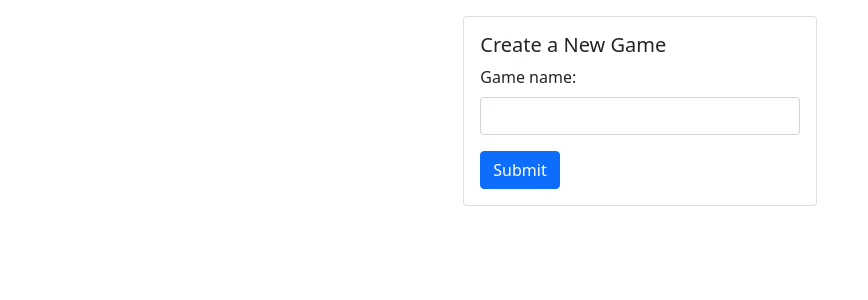
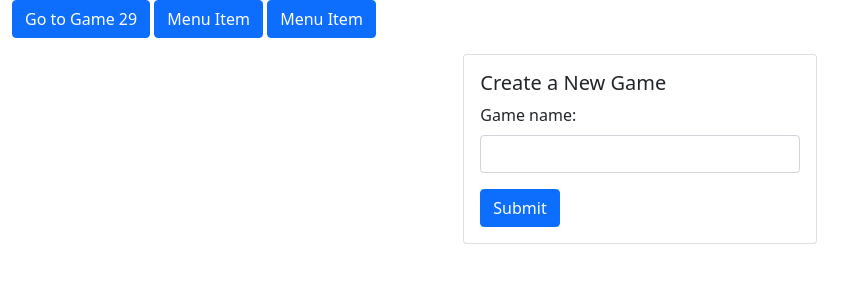
Before and after one commit to briankinney/favors-game, a Flask app: page /game/create in a window 1280 px wide. Shown: the top 300 px of the page, without its empty margins (0-868 px from the left). Run offline with Flask 2, Linux system fonts and the light colour scheme.

Commit message:
save a master template with a menu

```diff
--- a/application.py
+++ b/application.py
@@ -141,4 +141,4 @@ def render_edit_favor(id):
 
 # Necessary to run app if app.py is executed as a script
 if __name__ == "__main__":
-    app.run(debug=True, host='0.0.0.0')
+    app.run(debug=True, host='localhost')
--- a/templates/master.html
+++ b/templates/master.html
@@ -6,16 +6,24 @@
     <meta name="viewport" content="width=device-width, initial-scale=1">
 
     <!-- Bootstrap CSS -->
-    <link href="https://cdn.jsdelivr.net/npm/bootstrap@5.1.3/dist/css/bootstrap.min.css" rel="stylesheet" integrity="sha384-1BmE4kWBq78iYhFldvKuhfTAU6auU8tT94WrHftjDbrCEXSU1oBoqyl2QvZ6jIW3" crossorigin="anonymous">
+    <link href="https://cdn.jsdelivr.net/npm/bootstrap@5.1.3/dist/css/bootstrap.min.css" rel="stylesheet"
+          integrity="sha384-1BmE4kWBq78iYhFldvKuhfTAU6auU8tT94WrHftjDbrCEXSU1oBoqyl2QvZ6jIW3" crossorigin="anonymous">
 
     <title>The Favors Game</title>
 </head>
 
 <body>
 
-<script src="https://cdn.jsdelivr.net/npm/bootstrap@5.1.3/dist/js/bootstrap.bundle.min.js" integrity="sha384-ka7Sk0Gln4gmtz2MlQnikT1wXgYsOg+OMhuP+IlRH9sENBO0LRn5q+8nbTov4+1p" crossorigin="anonymous"></script>
+<script src="https://cdn.jsdelivr.net/npm/bootstrap@5.1.3/dist/js/bootstrap.bundle.min.js"
+        integrity="sha384-ka7Sk0Gln4gmtz2MlQnikT1wXgYsOg+OMhuP+IlRH9sENBO0LRn5q+8nbTov4+1p"
+        crossorigin="anonymous"></script>
 
 <div class="main-content">
+    <div class="container-fluid">
+            <a href="/game/29/play" class="btn btn-primary">Go to Game 29</a>
+            <a href="" class="btn btn-primary">Menu Item</a>
+            <a href="" class="btn btn-primary">Menu Item</a>
+    </div>
 
     <div class="container">
 
```
